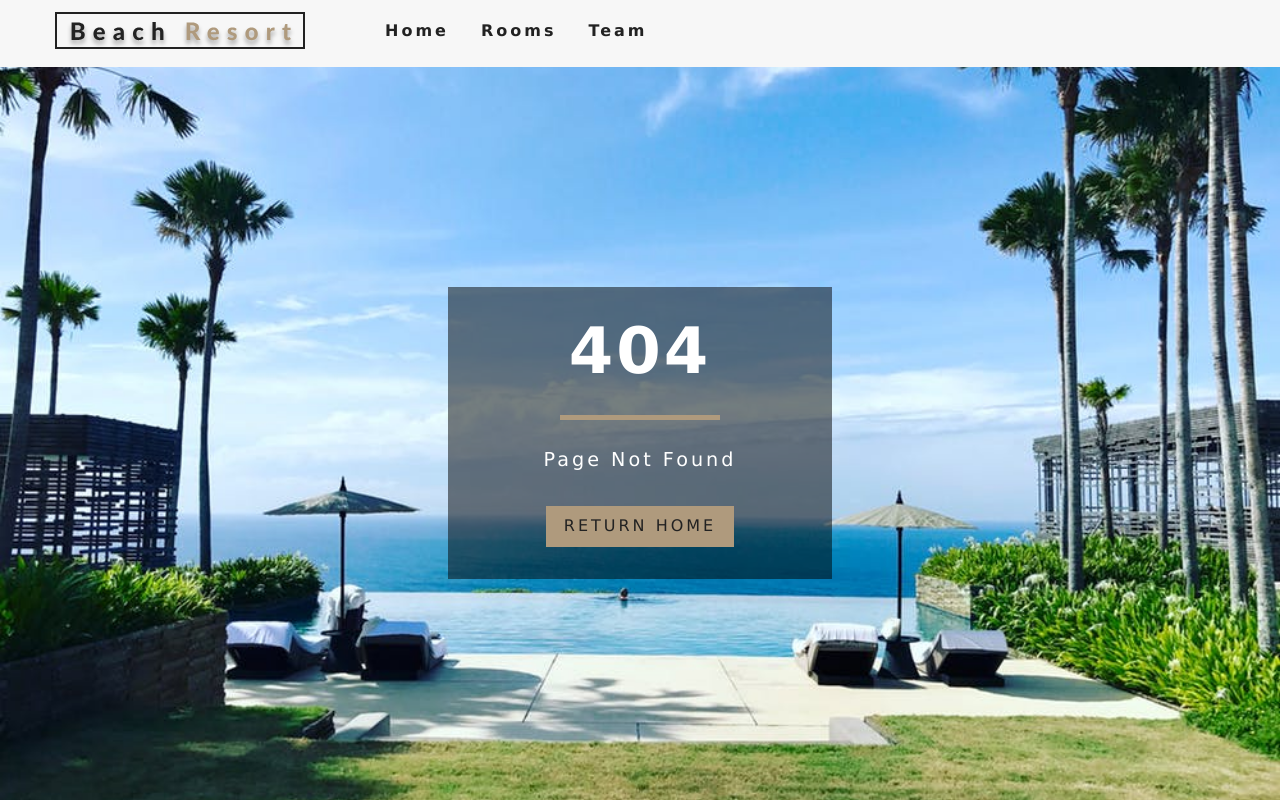
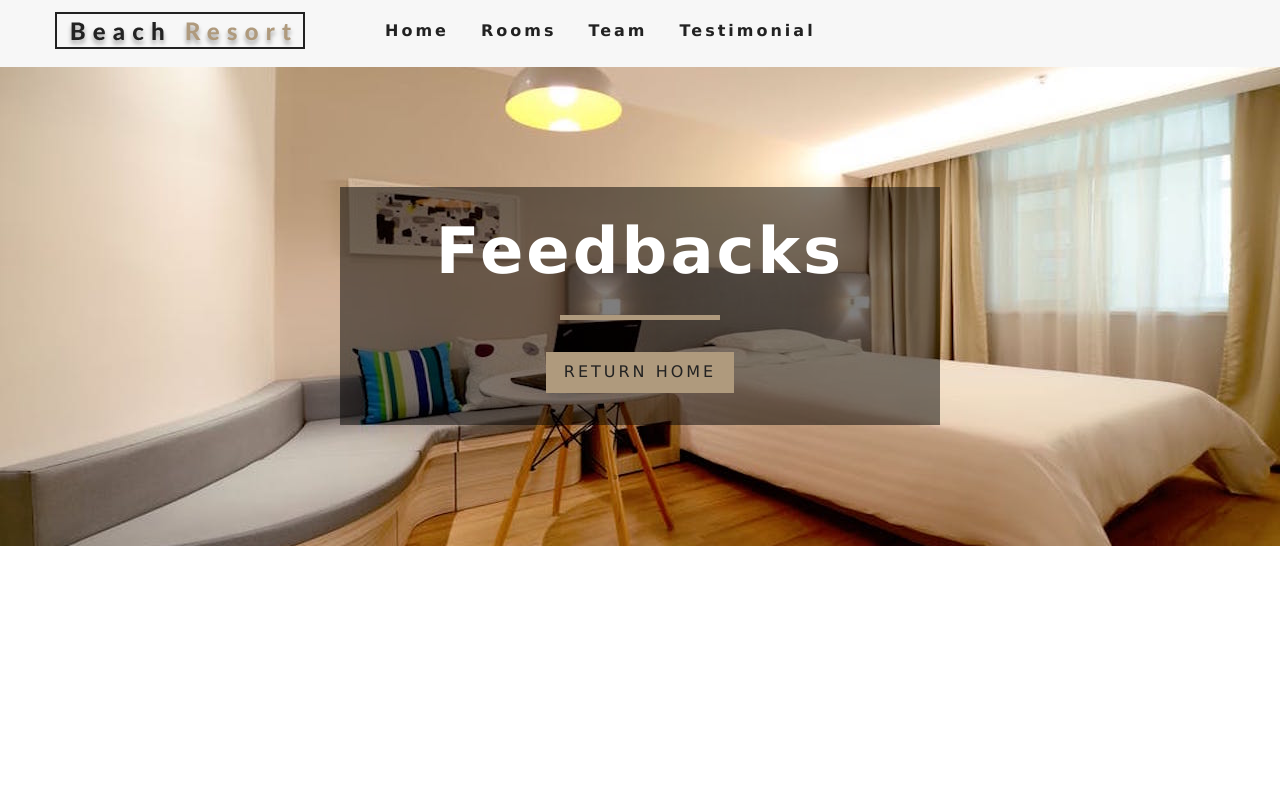
Before and after one commit to nandinee33/luxurious-resort-site, a React (Create React App) app in the folder resort/: page /testimonial in a window 1280 px wide. Before the commit this address had no page. Built offline with nearby package versions, Linux system fonts and the light colour scheme.

Commit message:
add testimonial page

```diff
--- a/resort/src/App.css
+++ b/resort/src/App.css
@@ -133,7 +133,7 @@
   }
 
   .show-nav {
-    height: 100px;
+    height: 200px;
   }
   @media screen and (min-width: 768px) {
     .nav-btn {
--- a/resort/src/App.js
+++ b/resort/src/App.js
@@ -6,6 +6,7 @@ import Rooms from "./pages/Rooms";
 import SingleRoom from "./pages/SingleRoom";
 import Error from "./pages/Error";
 import Team from "./pages/Team";
+import Testimonial from "./pages/Testimonial";
 
 import Navbar from "./components/Navbar";
 
@@ -20,6 +21,7 @@ function App() {
         <Route exact path="/rooms/" component={Rooms} />
         <Route exact path="/rooms/:slug" component={SingleRoom} />
         <Route exact path="/team/" component={Team} />
+        <Route exact path="/testimonial/" component={Testimonial} />
         <Route component={Error} />
       </Switch>
     </>
--- a/resort/src/components/Navbar.js
+++ b/resort/src/components/Navbar.js
@@ -40,6 +40,9 @@ export default class Navbar extends Component {
             <li>
               <Link to="/team">Team</Link>
             </li>
+            <li>
+              <Link to="/testimonial">Testimonial</Link>
+            </li>
           </ul>
         </div>
       </nav>
--- /dev/null
+++ b/resort/src/pages/Testimonial.js
@@ -0,0 +1,18 @@
+import React from 'react'
+import Hero from "../components/Hero"
+import Banner from "../components/Banner";
+import { Link } from "react-router-dom";
+
+const Testimonial = () => {
+    return (
+        <Hero hero="roomsHero">
+            <Banner title="Feedbacks">
+                <Link to="/" className="btn-primary">
+                    return home
+                </Link>
+            </Banner>
+        </Hero>
+    )
+}
+
+export default Testimonial
```
